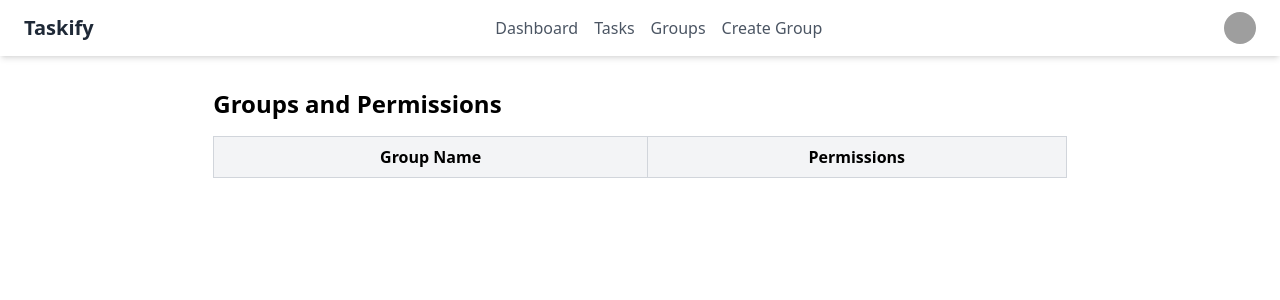
After one commit to Farhan0140/Task_Management, a Django app: page /user/admin/view_group_list_with_permission/ in a window 1280 px wide. The commit adds this page. Shown: the top 300 px of the page. Run offline with Django 5.2, Linux system fonts and the light colour scheme; lists and menus that the app fills with data are empty; grey boxes are pictures that could not be loaded.

Commit message:
view_group_list_with_permission

```diff
--- a/static/css/output.css
+++ b/static/css/output.css
@@ -701,6 +701,10 @@ video {
   margin-bottom: 2.5rem;
 }
 
+.mb-4 {
+  margin-bottom: 1rem;
+}
+
 .block {
   display: block;
 }
@@ -800,6 +804,10 @@ video {
   width: 100%;
 }
 
+.w-2\/3 {
+  width: 66.666667%;
+}
+
 .min-w-full {
   min-width: 100%;
 }
@@ -808,12 +816,24 @@ video {
   max-width: 1400px;
 }
 
+.table-auto {
+  table-layout: auto;
+}
+
 .border-collapse {
   border-collapse: collapse;
 }
 
 .transform {
   transform: translate(var(--tw-translate-x), var(--tw-translate-y)) rotate(var(--tw-rotate)) skewX(var(--tw-skew-x)) skewY(var(--tw-skew-y)) scaleX(var(--tw-scale-x)) scaleY(var(--tw-scale-y));
+}
+
+.list-inside {
+  list-style-position: inside;
+}
+
+.list-disc {
+  list-style-type: disc;
 }
 
 .grid-cols-1 {
@@ -1178,6 +1198,10 @@ video {
   text-transform: uppercase;
 }
 
+.italic {
+  font-style: italic;
+}
+
 .tracking-wider {
   letter-spacing: 0.05em;
 }
@@ -1261,6 +1285,21 @@ video {
 
 .ease-in-out {
   transition-timing-function: cubic-bezier(0.4, 0, 0.2, 1);
+}
+
+.odd\:bg-white:nth-child(odd) {
+  --tw-bg-opacity: 1;
+  background-color: rgb(255 255 255 / var(--tw-bg-opacity, 1));
+}
+
+.even\:bg-gray-50:nth-child(even) {
+  --tw-bg-opacity: 1;
+  background-color: rgb(249 250 251 / var(--tw-bg-opacity, 1));
+}
+
+.even\:bg-gray-100:nth-child(even) {
+  --tw-bg-opacity: 1;
+  background-color: rgb(243 244 246 / var(--tw-bg-opacity, 1));
 }
 
 .hover\:bg-blue-600:hover {
--- a/users/templates/admin/dashboard.html
+++ b/users/templates/admin/dashboard.html
@@ -16,13 +16,13 @@
             Taskify
           </a>
           <div class="hidden md:flex space-x-4">
-            <a href="" class="text-gray-600 hover:text-gray-800">
+            <a href="{% url "admin_dashboard" %}" class="text-gray-600 hover:text-gray-800">
               Dashboard
             </a>
             <a href="" class="text-gray-600 hover:text-gray-800">
                 Tasks
             </a>
-            <a href="" class="text-gray-600 hover:text-gray-800">
+            <a href="{% url "view_group" %}" class="text-gray-600 hover:text-gray-800">
                 Groups
             </a>
             <a href="{% url "create_group" %}" class="text-gray-600 hover:text-gray-800">
@@ -84,13 +84,13 @@
           </div>
         </div>
         <div id="mobile-menu" class="md:hidden hidden mt-4">
-          <a href="#" class="block py-2 text-gray-600 hover:text-gray-800"
+          <a href="{% url "admin_dashboard" %}" class="block py-2 text-gray-600 hover:text-gray-800"
             >Dashboard</a
           >
           <a href="#" class="block py-2 text-gray-600 hover:text-gray-800"
             >Tasks</a
           >
-          <a href="#" class="block py-2 text-gray-600 hover:text-gray-800"
+          <a href="{% url "view_group" %}" class="block py-2 text-gray-600 hover:text-gray-800"
             >Groups</a
           >
           <a href="{% url "create_group" %}" class="block py-2 text-gray-600 hover:text-gray-800"
--- /dev/null
+++ b/users/templates/admin/group_list.html
@@ -0,0 +1,36 @@
+{% extends "admin/dashboard.html" %}
+{% block content %}
+      <div class='w-2/3 mx-auto my-8'>
+            <h2 class="text-2xl font-bold mb-4">Groups and Permissions</h2>
+        <div class="overflow-x-auto">
+            <table class="table-auto w-full border-collapse border border-gray-300">
+            <thead>
+                <tr class="bg-gray-100">
+                <th class="border border-gray-300 px-4 py-2">Group Name</th>
+                <th class="border border-gray-300 px-4 py-2">Permissions</th>
+                </tr>
+            </thead>
+            <tbody>
+            {% for group in groups %}
+                    <tr class="odd:bg-white even:bg-gray-100">
+                        <td class="border border-gray-300 px-4 py-2 font-medium">
+                            {{group.name}}
+                        </td>
+                        <td class="border border-gray-300 px-4 py-2">
+                            <ul class="list-disc list-inside">
+                                {% for permission in group.permissions.all %}
+                                    <li>{{permission.name}} | {{permission.codename}}</li>
+                                {% empty %}
+                                    <span class="text-gray-500 italic">No permissions assigned</span>
+                                {% endfor %}
+                            </ul>
+                        </td>
+                    </tr>
+                {% endfor %}
+
+            </tbody>
+            </table>
+        </div>
+      </div>
+
+{% endblock content %}
--- a/users/urls.py
+++ b/users/urls.py
@@ -1,5 +1,5 @@
 from django.urls import path
-from users.views import sign_up, sign_in, sign_out, activate_user, admin_dashboard, Assign_role, create_group
+from users.views import sign_up, sign_in, sign_out, activate_user, admin_dashboard, Assign_role, create_group, view_group_list_with_permission
 
 urlpatterns = [
 
@@ -10,5 +10,6 @@ urlpatterns = [
     path("admin/dashboard/", admin_dashboard, name="admin_dashboard"),
     path("admin/<int:user_id>/assign_role/", Assign_role, name="assign_role"),
     path("admin/create_group/", create_group, name="create_group"),
+    path("admin/view_group_list_with_permission/", view_group_list_with_permission, name="view_group"),
 
 ]
--- a/users/views.py
+++ b/users/views.py
@@ -2,7 +2,7 @@ from django.shortcuts import render, redirect
 from django.contrib.auth.forms import UserCreationForm
 from django.contrib.auth import login, logout, authenticate
 from django.contrib import messages
-from django.contrib.auth.models import User
+from django.contrib.auth.models import User, Group
 from django.contrib.auth.tokens import default_token_generator
 from users.forms import CustomRegisterForm, CustomLoginForm, assignRoleForm, CreateGroupForm
 
@@ -108,3 +108,9 @@ def create_group(request):
             return redirect('create_group')
 
     return render(request, "admin/create_group.html", {"form": form})
+
+
+def view_group_list_with_permission(request):
+    groups = Group.objects.all()
+
+    return render(request, "admin/group_list.html", {"groups": groups})
```
